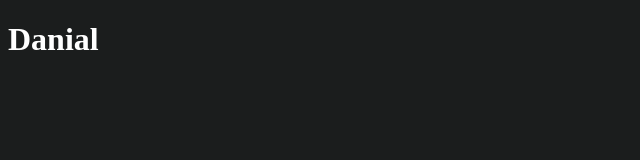
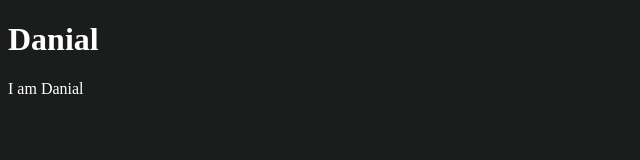
Before and after one commit to codingcss/test-repo, a plain HTML site: page index.html in a window 1280 px wide. Shown: the full height of the page, 0-640 px from the left. Drawn offline with Linux system fonts and the light colour scheme.

Commit message:
Updated README file and P file

```diff
--- a/index.html
+++ b/index.html
@@ -14,6 +14,8 @@
 <body>
     <h1>Danial</h1>
 
+    <p>I am Danial</p>
+
     <script src="./week 1.3.js"></script>
 </body>
 </html>
```
Also changed, not shown: p.txt.
